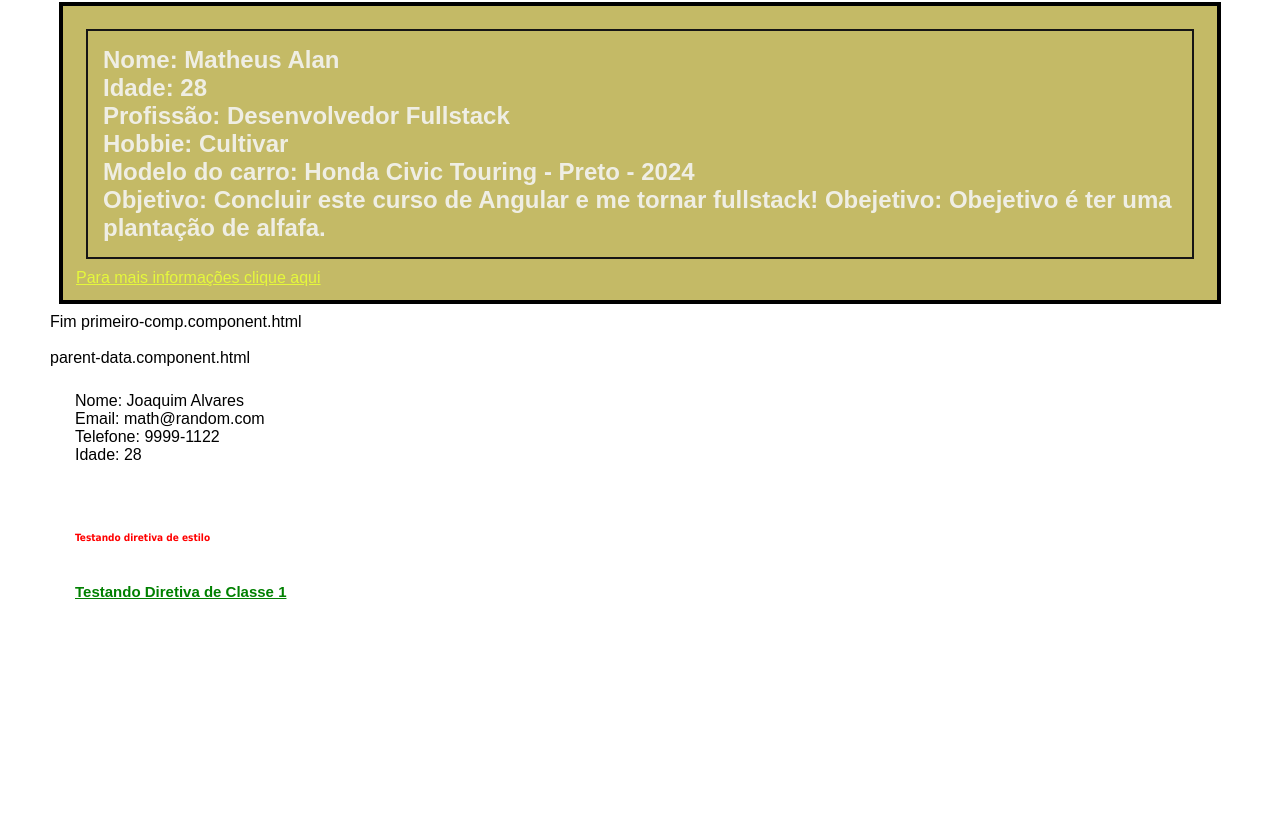
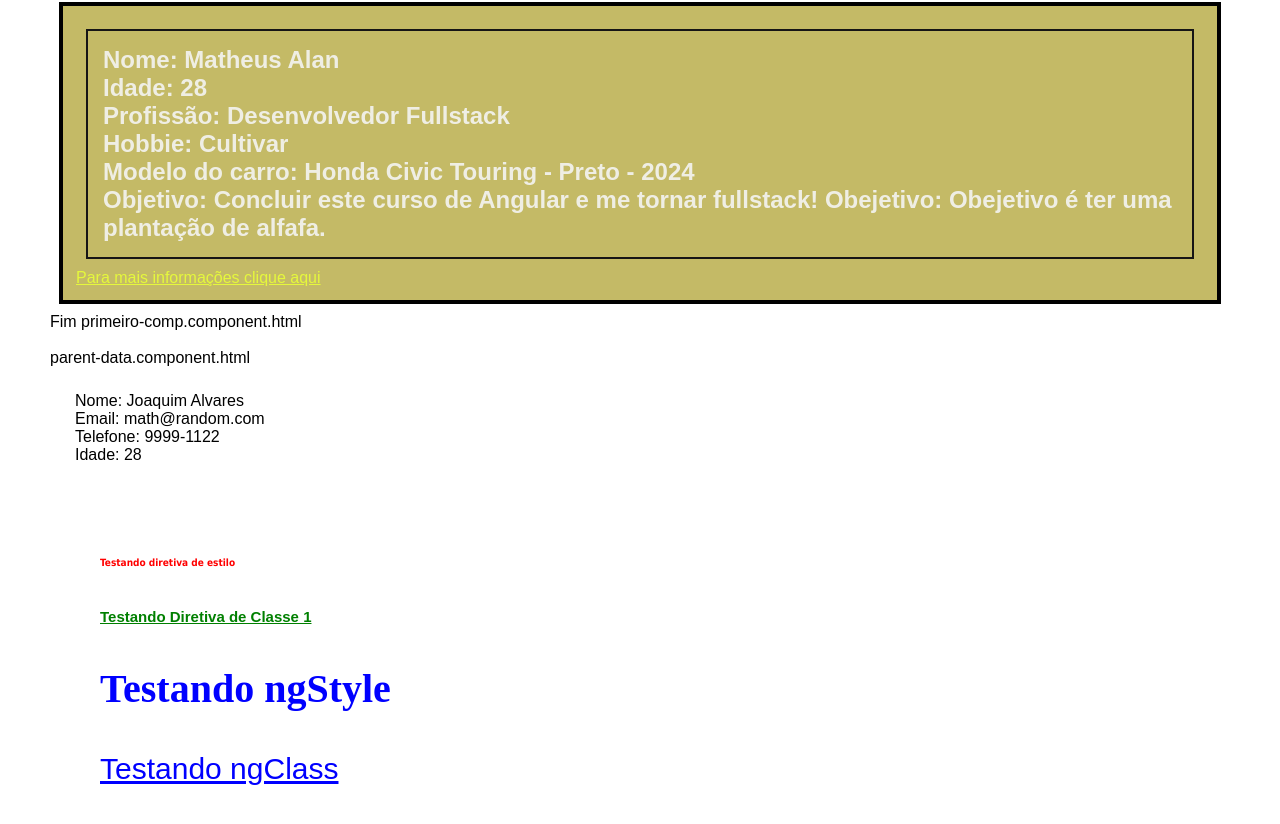
Before and after one commit to matheualan/estudos-api, an Angular app in the folder angular/curso-angular-math-battisti/: page / in a window 1280 px wide. Shown: the part 316-1140 px from the top of the page. Before the commit the page ends 1009 px from the top, so only its background shows below. Built offline with nearby package versions, Linux system fonts and the light colour scheme.

Commit message:
Aula 08 Curso Angular Matheus Batt

```diff
--- a/angular/curso-angular-math-battisti/src/app/app.component.ts
+++ b/angular/curso-angular-math-battisti/src/app/app.component.ts
@@ -20,6 +20,7 @@ export class AppComponent {
 
   // dados primeiro-comp
   objetivoFinal: string = "Concluir este curso de Angular e me tornar fullstack!";
+
   // dados primeiro-comp
 
   title = 'curso-angular-math-battisti';
--- a/angular/curso-angular-math-battisti/src/app/components/diretivas/diretivas.component.css
+++ b/angular/curso-angular-math-battisti/src/app/components/diretivas/diretivas.component.css
@@ -9,3 +9,12 @@
 .underline {
     text-decoration: underline;
 }
+
+.blue-title {
+    color: blue;
+    text-decoration: underline;
+}
+
+.smoll-title {
+    font-size: 30px;
+}
--- a/angular/curso-angular-math-battisti/src/app/components/diretivas/diretivas.component.html
+++ b/angular/curso-angular-math-battisti/src/app/components/diretivas/diretivas.component.html
@@ -1,3 +1,4 @@
+<div>
     <h2 [ngStyle]="{'font-size': size + 'px', 'color': color, 'font-family': font}">
         Testando diretiva de estilo
     </h2>
@@ -9,3 +10,12 @@
     <!-- <h2 [ngClass]="classUnique">
         Testando Underline Decoration
     </h2> -->
+
+    <h1 [ngStyle]="{'font-size': tamanho + 'px', 'color': coloracao, 'font-family': tipoDaFonte}">
+        Testando ngStyle
+    </h1>
+
+    <p [ngClass]="crasses">
+        Testando ngClass
+    </p>
+</div>
--- a/angular/curso-angular-math-battisti/src/app/components/diretivas/diretivas.component.ts
+++ b/angular/curso-angular-math-battisti/src/app/components/diretivas/diretivas.component.ts
@@ -6,6 +6,11 @@ import { Component } from '@angular/core';
   styleUrls: ['./diretivas.component.css']
 })
 export class DiretivasComponent {
+
+  tamanho: number = 40;
+  coloracao: string = "blue";
+  tipoDaFonte: string = "cosmic sans";
+  crasses: object = ['blue-title', 'smoll-title'];
 
   size: number = 10;
   color: string = 'red';
```
Lines whose indentation alone changed are shown as unchanged.
